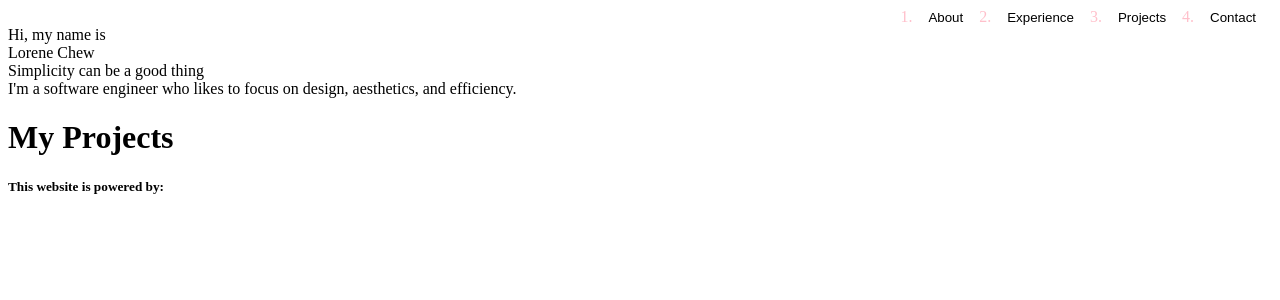
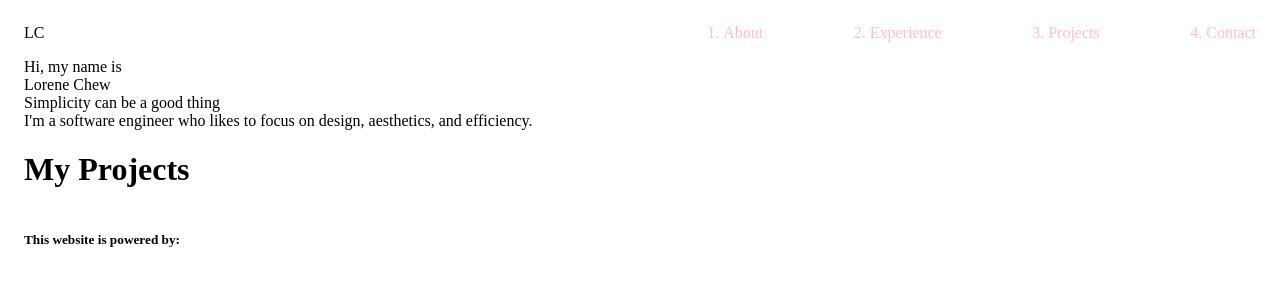
Before and after one commit to L-Chew/Personal-Portfolio, a React app: page / in a window 1280 px wide. Shown: the top 300 px of the page. Built offline with nearby package versions, Linux system fonts and the light colour scheme; the HTML template or start-up script is replaced by a standard one.

Commit message:
Navigation: fixed grid layout; App: added grid

```diff
--- a/client/src/components/App.jsx
+++ b/client/src/components/App.jsx
@@ -1,17 +1,24 @@
 import React from 'react';
+import styled from 'styled-components';
 import Navigation from './Navigation.jsx';
 import Entry from './Entry.jsx';
 import Footer from './Footer.jsx';
 import Projects from './Projects.jsx';
 
+const AppGrid = styled.div `
+  display: grid;
+  padding: 0 1rem;
+
+`;
+
 const App = () => {
   return (
-    <>
+    <AppGrid>
       <Navigation/>
       <Entry/>
       <Projects/>
       <Footer/>
-    </>
+    </AppGrid>
   )
 }
 
--- a/client/src/components/Entry.jsx
+++ b/client/src/components/Entry.jsx
@@ -1,29 +1,29 @@
 import React from 'react';
 import styled from 'styled-components';
 
-const GridLayout = styled.div `
-  display: grid;
-  grid-template-areas:
-    'name name name'
-    'intro blank blank'
-    'intro blank blank';
-  grid-template-columns: repeat(3, 2fr);
-  grid-template-rows: repeat(2, 2fr);
-  border-style: none;
-`;
+// const GridLayout = styled.div `
+//   display: grid;
+//   grid-template-areas:
+//     'name name name'
+//     'intro blank blank'
+//     'intro blank blank';
+//   grid-template-columns: repeat(3, 2fr);
+//   grid-template-rows: repeat(2, 2fr);
+//   border-style: none;
+// `;
 
-const Name = styled.div `
-  display: flex;
-  align-items: center;
-  justify-content: center;
-  grid-area: name;
-  background-image: linear-gradient(to bottom right, rgba(0, 0, 0, 0.897), #ffffffba, #b2a7f2);
+// const Name = styled.div `
+//   display: flex;
+//   align-items: center;
+//   justify-content: center;
+//   grid-area: name;
+//   background-image: linear-gradient(to bottom right, rgba(0, 0, 0, 0.897), #ffffffba, #b2a7f2);
 
-`;
+// `;
 
-const Intro = styled.div `
-  grid-area: intro;
-`;
+// const Intro = styled.div `
+//   grid-area: intro;
+// `;
 
 const Entry = () => {
   return (
--- a/client/src/components/Navigation.jsx
+++ b/client/src/components/Navigation.jsx
@@ -3,40 +3,106 @@ import styled from 'styled-components';
 
 const GridLayout = styled.div `
   display: grid;
-  grid-template-columns: repeat(2, 1fr);
+  grid-template-columns: repeat(auto, 1fr);
   grid-template-areas:
-    'blank blank Container'
+    /* 'blank blank Container' */
+    /* 'Icon blank OrderedList' */
+    'i . navi';
   border-style: none;
 `;
 
-const Container = styled.div `
-  grid-area: Container;
+// const Container = styled.div `
+//   grid-area: Container;
+//   display: flex;
+//   justify-content: space-between;
+// `;
+
+// const NaviContent = styled.div `
+//   display: flex;
+// `;
+
+// const Button = styled.button `
+//   background: none;
+//   color: inherit;
+//   border: none;
+//   padding: 0 1rem;
+//   font-style: inherit;
+//   &:hover {
+//     color: pink;
+//   }
+// `;
+
+// const Numbers = styled.div `
+//   color: pink;
+// `;
+
+const Icon = styled.div `
+  grid-area: i;
+  display: flex;
+  justify-content: left;
+  align-items: center;
+
+
+`;
+
+const OrderedList = styled.ol `
+  grid-area: navi;
   display: flex;
   justify-content: space-between;
+  align-items: center;
 `;
 
-const NaviContent = styled.div `
-  display: flex;
+const ListItem = styled.li `
+  /* display: list-item; */
+  color: pink;
 `;
 
-const Button = styled.button `
-  background: none;
+const Link = styled.a `
+  display: flex;
+  text-decoration: none;
   color: inherit;
-  border: none;
-  padding: 0 1rem;
-  font-style: inherit;
-  &:hover {
-    color: pink;
-  }
-`;
-
-const Numbers = styled.div `
-  color: pink;
+  position: relative;
 `;
 
 const Navigation = () => {
   return (
     <GridLayout>
+      <Icon>
+        LC
+      </Icon>
+      <OrderedList>
+        <ListItem>
+          <Link href='/#About'>
+            About
+          </Link>
+        </ListItem>
+        <ListItem>
+          <Link href='/#Experience'>
+            Experience
+          </Link>
+        </ListItem>
+        <ListItem>
+          <Link href='/#Projects'>
+            Projects
+          </Link>
+        </ListItem>
+        <ListItem>
+          <Link href='/#Contact'>
+            Contact
+          </Link>
+        </ListItem>
+      </OrderedList>
+
+    </GridLayout>
+  )
+}
+
+export default Navigation;
+
+
+
+
+/*
   <Container>
     <NaviContent>
       <Numbers>1. </Numbers>
@@ -55,8 +121,4 @@ const Navigation = () => {
       <Button>Contact</Button>
     </NaviContent>
   </Container>
-    </GridLayout>
-  )
-}
-
-export default Navigation;
+  */
```
Lines whose indentation alone changed are shown as unchanged.
